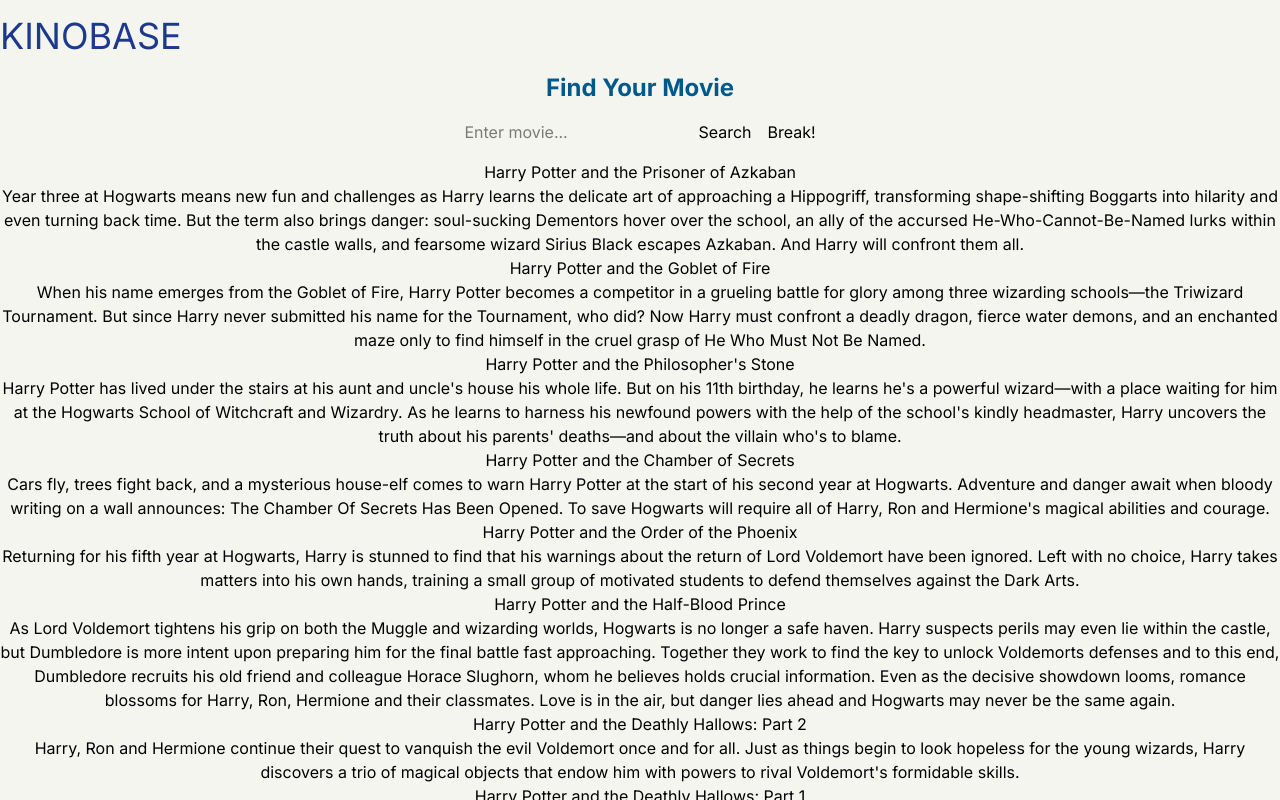
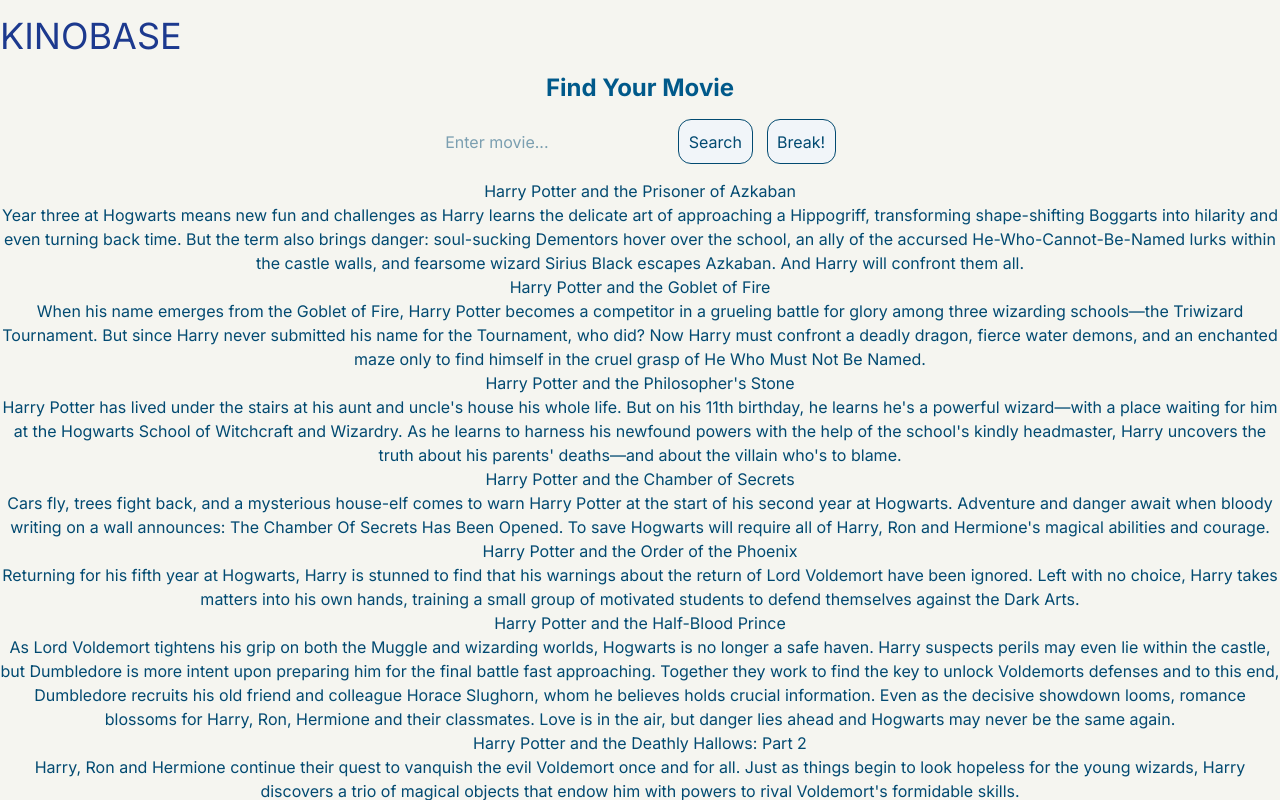
Before and after one commit to sashapervykh/rss-react-2026, a React (Vite) app in the folder frontend/: page / in a window 1280 px wide. Shown: the top 800 px of the page. Built offline with nearby package versions, Linux system fonts and the light colour scheme.

Commit message:
feat: add button styles

```diff
--- a/frontend/src/pages/Home/ui/Home.tsx
+++ b/frontend/src/pages/Home/ui/Home.tsx
@@ -17,12 +17,14 @@
     return (
       <>
         <Header />
+        <main className='flex flex-col text-sky-900'>
           <ErrorBoundary>
             <SearchWrapper
               testingError={this.state.error}
               resetError={this.resetError}
             />
           </ErrorBoundary>
+        </main>
         <Footer />
       </>
     );
--- a/frontend/src/shared/ui/Button/Button.tsx
+++ b/frontend/src/shared/ui/Button/Button.tsx
@@ -11,7 +11,7 @@
     const { text, handleClick, type = 'button' } = this.props;
 
     return (
-      <button type={type} onClick={handleClick}>
+      <button type={type} onClick={handleClick} className='p-[0.6rem] cursor-pointer bg-slate-100 rounded-xl border-sky-700 outline'>
         {text}
       </button>
     );
```
Lines whose indentation alone changed are shown as unchanged.
